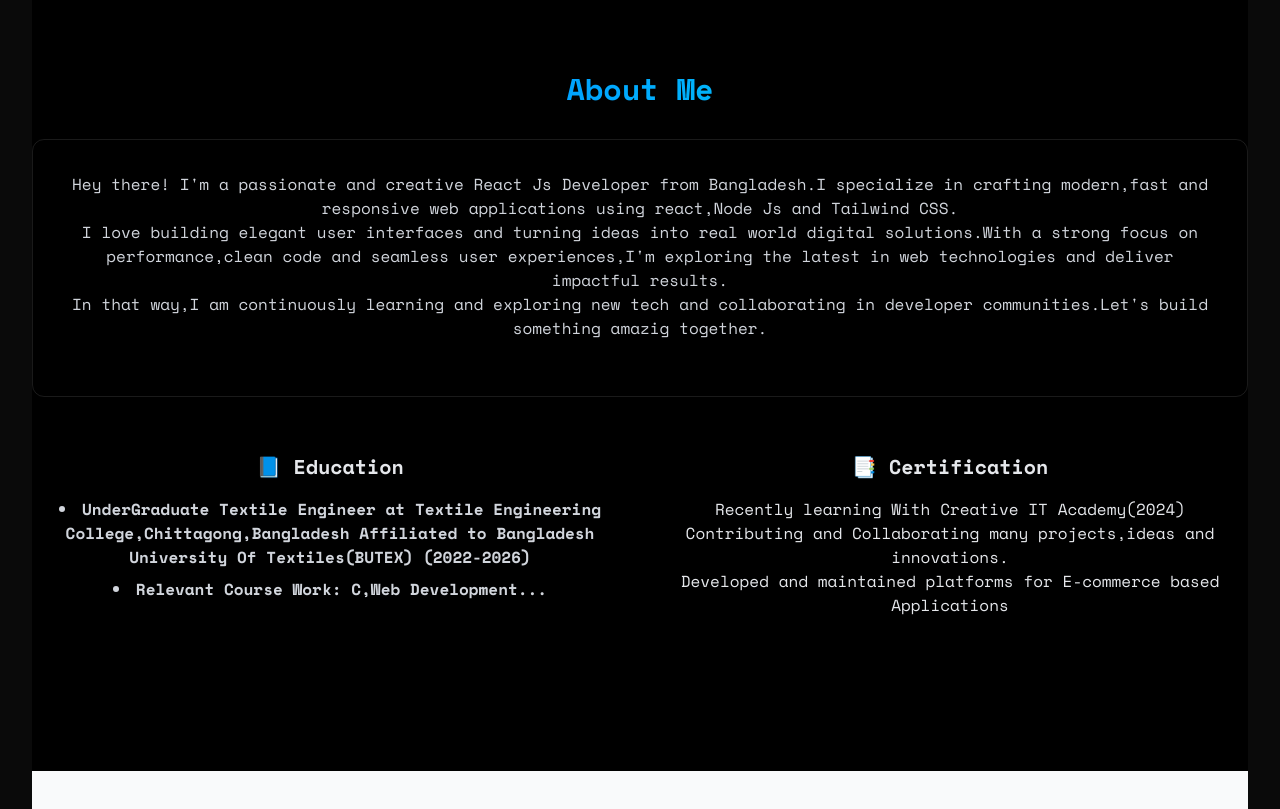
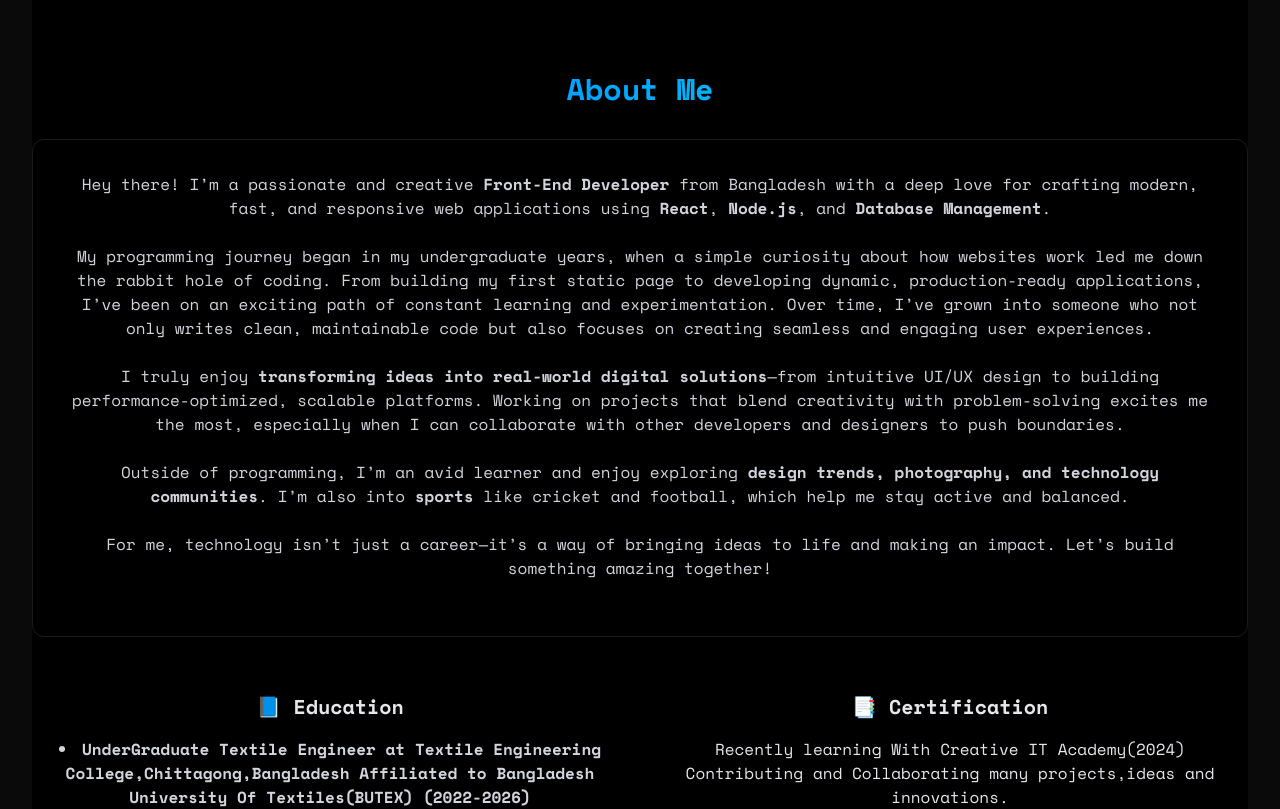
Before and after one commit to nafeesalways/beautiful-portfolio, a React (Vite) app: page / in a window 1280 px wide. Shown: the part 960-1769 px from the top of the page. Built offline with nearby package versions, Linux system fonts and the light colour scheme; a web font is replaced by a local one.

Commit message:
about section updated

```diff
--- a/src/components/sections/About.jsx
+++ b/src/components/sections/About.jsx
@@ -8,14 +8,20 @@ const About = () => {
             <div className='max-w-3xl mx-auto px-4'>
                 <h2 className='text-3xl font-bold mb-8 bg-gradient-to-r from-blue-500 to-cyan-400 bg-clip-text text-transparent text-center'>About Me</h2>
             </div>
-            <div className='rounded-xl p-8 border-white/10 border hover:-translate-y-1 transition-all'>
-                <p className='text-gray-300 mb-6'>
-                  Hey there! I'm a passionate and creative React Js Developer from Bangladesh.I specialize in crafting modern,fast and responsive web applications using react,Node Js and Tailwind CSS. <br />
-                  I love building elegant user interfaces and turning ideas into real world digital solutions.With a strong focus on performance,clean code and seamless user experiences,I'm exploring the latest in web technologies and deliver impactful results. <br />
 
-                  In that way,I am continuously learning and exploring new tech and collaborating in developer communities.Let's build something amazig together.
-                </p>
-            </div>
+    <div className='rounded-xl p-8 border-white/10 border hover:-translate-y-1 transition-all'>
+      <p className='text-gray-300 mb-6'>
+        Hey there! I’m a passionate and creative <strong>Front-End Developer</strong> from Bangladesh with a deep love for crafting modern, fast, and responsive web applications using <strong>React</strong>, <strong>Node.js</strong>, and <strong>Database Management</strong>.
+        <br /><br />
+        My programming journey began in my undergraduate years, when a simple curiosity about how websites work led me down the rabbit hole of coding. From building my first static page to developing dynamic, production-ready applications, I’ve been on an exciting path of constant learning and experimentation. Over time, I’ve grown into someone who not only writes clean, maintainable code but also focuses on creating seamless and engaging user experiences.
+        <br /><br />
+        I truly enjoy <strong>transforming ideas into real-world digital solutions</strong>—from intuitive UI/UX design to building performance-optimized, scalable platforms. Working on projects that blend creativity with problem-solving excites me the most, especially when I can collaborate with other developers and designers to push boundaries.
+        <br /><br />
+        Outside of programming, I’m an avid learner and enjoy exploring <strong>design trends, photography, and technology communities</strong>. I’m also into <strong>sports</strong> like cricket and football, which help me stay active and balanced.
+        <br /><br />
+        For me, technology isn’t just a career—it’s a way of bringing ideas to life and making an impact. Let’s build something amazing together!
+      </p>
+    </div>
 
             <div className='grid grid-cols-1 md:grid-cols-2 gap-6 mt-8'>
                 <div className='p-6 rounded-xl border-white/10 hover:-translate-y-1 transition-all'>
--- a/src/components/sections/Projects.jsx
+++ b/src/components/sections/Projects.jsx
@@ -158,7 +158,7 @@ const Projects = () => {
                   onClick={() => handleViewDetails(project)}
                   className="block mx-auto mt-4 px-6 py-2 bg-gradient-to-r from-blue-500 to-cyan-500 text-white rounded-lg hover:scale-105 transition-all"
                 >
-                  🔍 Explore Project
+                  🔍 View More
                 </button>
               </div>
             ))}
```
